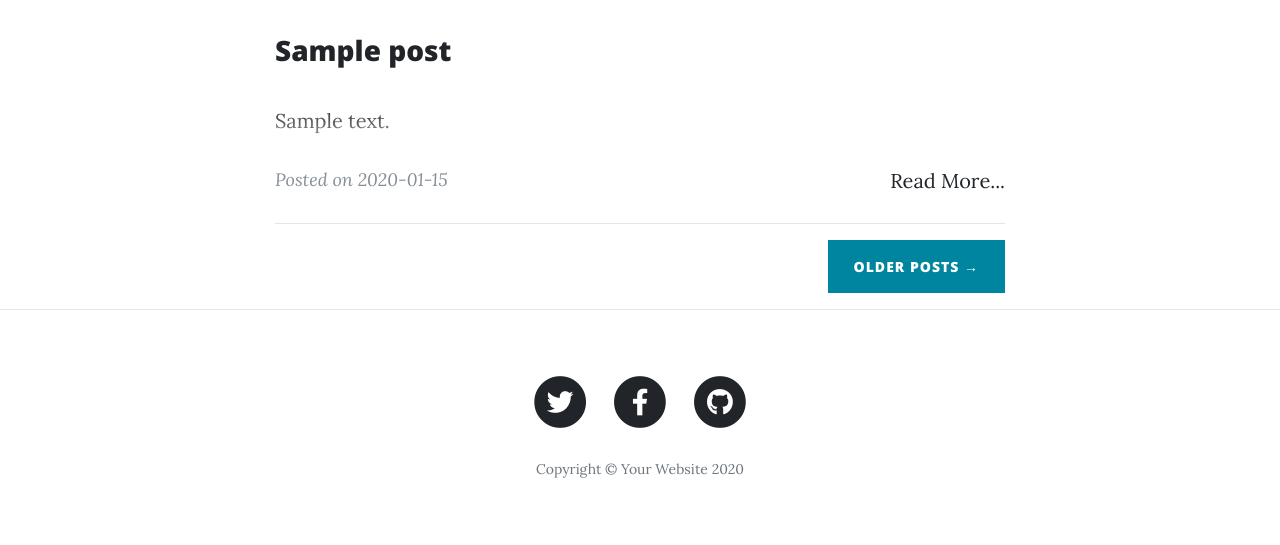
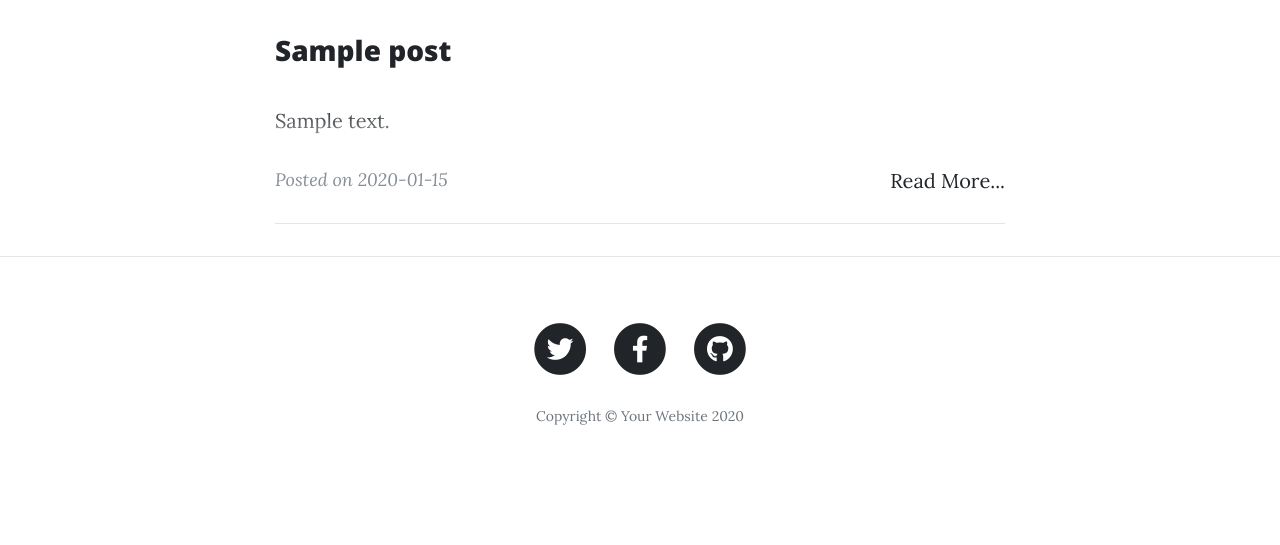
Before and after one commit to dishant888/Flask-Blog, a Flask app: page / in a window 1280 px wide. Shown: the part 548-1093 px from the top of the page. After the commit the page ends 973 px from the top, so only its background shows below. Run offline with Flask 2, Linux system fonts and the light colour scheme; tables that the repository leaves empty hold one stand-in row (values such as "Sample post"); some libraries are stand-ins or nearby versions.

Commit message:
Pagination

```diff
--- a/templates/index.html
+++ b/templates/index.html
@@ -2,10 +2,10 @@
 {% block body %}
 
 <!-- Main Content -->
-  <div class="container">
+<div class="container">
     <div class="row">
       <div class="col-lg-8 col-md-10 mx-auto">
-        {% for post in posts %}
+    {% for post in posts.items %}
         <div class="post-preview">
             <a href="/post/{{post.slug}}">
               <h3>
@@ -22,12 +22,16 @@
             <p class="post-meta">Posted on {{post.date}}
           </div>
           <hr>
-        {% endfor %}
-        <!-- Pager -->
-        <div class="clearfix">
-          <a class="btn btn-primary float-right" href="#">Older Posts &rarr;</a>
+    {% endfor %}
+          <div class="clearfix">
+              {% if posts.has_next %}
+              <a class="btn btn-primary float-right" href="{{ url_for('index', page=posts.next_num) }}">Older Posts &rarr;</a>
+              {% endif %}
+              {% if posts.has_prev %}
+              <a class="btn btn-primary float-left" href="{{ url_for('index', page=posts.prev_num) }}">&larr; New Posts</a>
+              {% endif %}
         </div>
       </div>
     </div>
-  </div>
+</div>
 {% endblock %}
--- a/website.py
+++ b/website.py
@@ -1,3 +1,4 @@
+import math
 from flask import Flask, render_template, request, redirect, session, flash, Markup
 from datetime import datetime
 from flask_sqlalchemy import SQLAlchemy
@@ -53,10 +54,12 @@ class Login(db.Model):
 def inject_year():
     return {'year': datetime.now().year}
 
-@app.route('/')
-def index():
-    posts = Posts.query.filter_by().all()
-    for post in posts:
+@app.route('/', methods=['GET'], defaults={"page": 1})
+@app.route('/<int:page>', methods=['GET'])
+def index(page):
+    per_page = 5
+    posts = Posts.query.order_by(Posts.s_no.desc()).paginate(page,per_page,error_out=False)
+    for post in posts.items:
         post.description = Markup(post.description)
     return render_template('index.html',image='home-bg.jpg',params=params,posts=posts)
 
```
